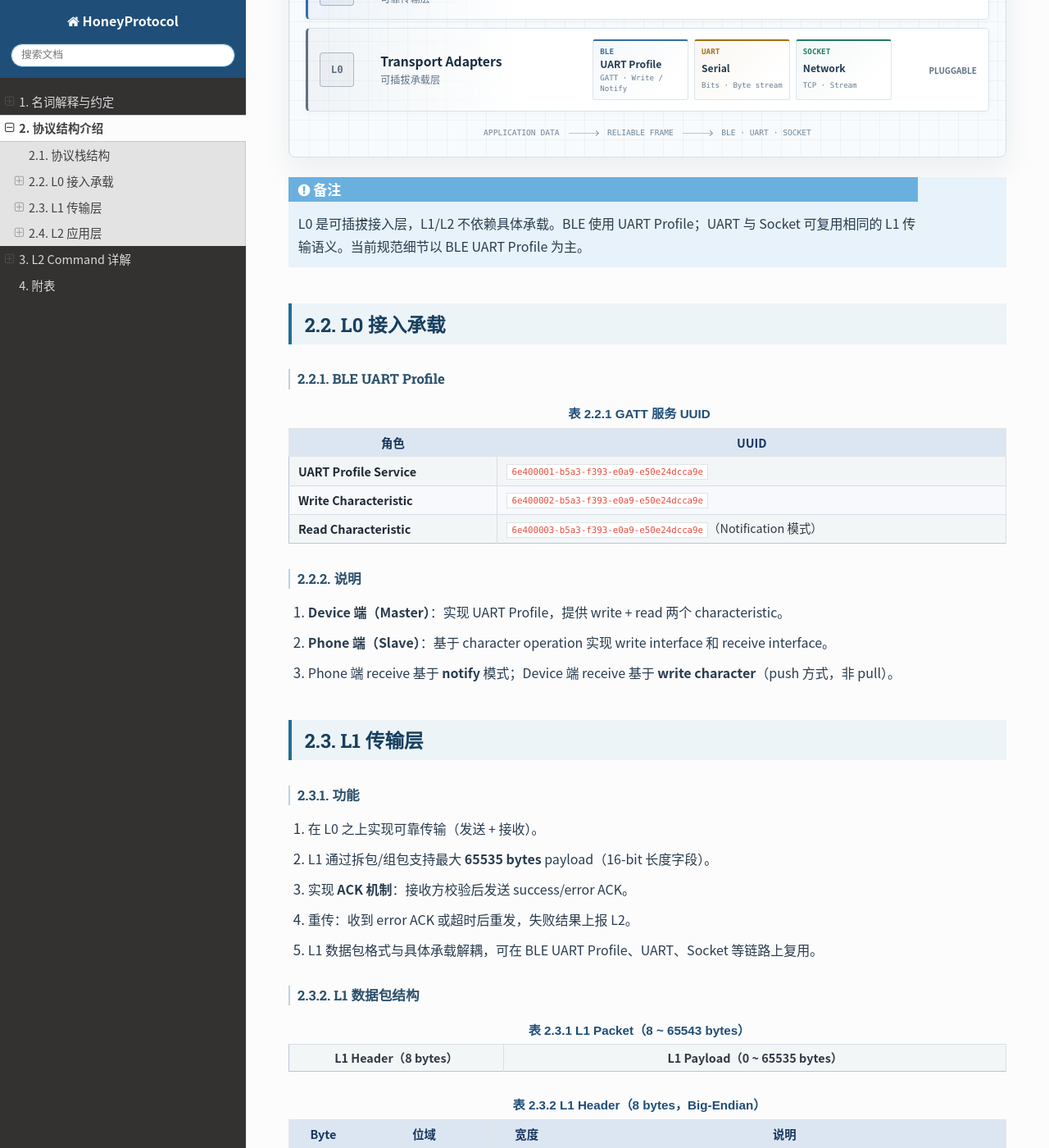
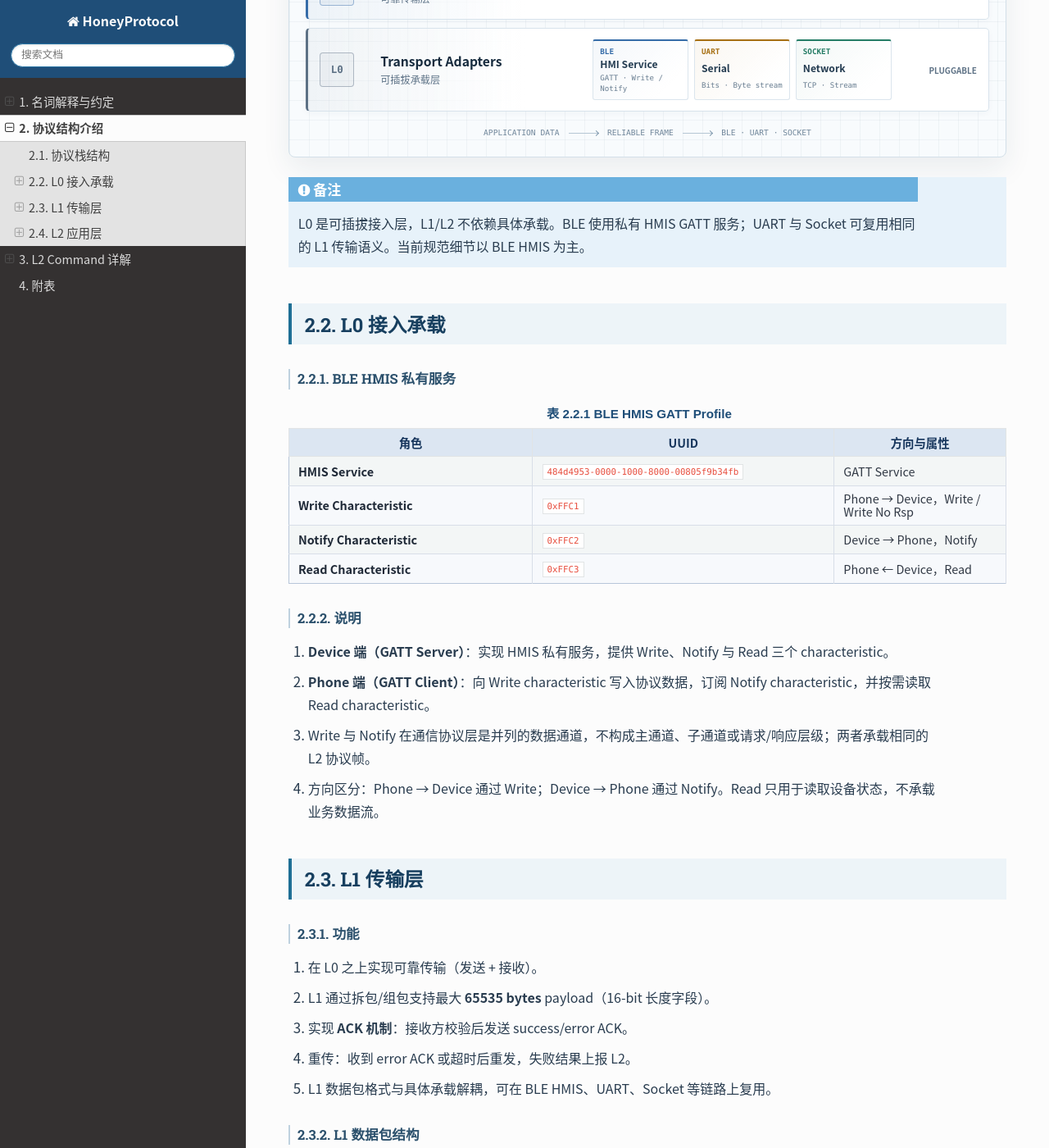
Before and after one commit to realmcu/HoneyProtocol, a Sphinx documentation site: the page built from docs/architecture.rst, in a window 1280 px wide and 1400 px high, scrolled down 567 px. Shown: the whole window at 82% size. Built offline with Sphinx 7.4.7 and the Read the Docs theme 3.1.0, drawn with Linux system fonts in a browser that asks for light colours.

Commit message:
docs: document BLE HMIS transport

```diff
--- a/docs/architecture.rst
+++ b/docs/architecture.rst
@@ -50,7 +50,7 @@
          <div class="protocol-adapters" aria-label="支持的传输承载">
            <div class="protocol-adapter protocol-adapter--ble">
              <span class="protocol-adapter__mark">BLE</span>
-             <span class="protocol-adapter__name">UART Profile</span>
+             <span class="protocol-adapter__name">HMI Service</span>
              <span class="protocol-adapter__meta">GATT · Write / Notify</span>
            </div>
            <div class="protocol-adapter protocol-adapter--uart">
@@ -74,36 +74,45 @@
 
 .. note::
 
-   L0 是可插拔接入层，L1/L2 不依赖具体承载。BLE 使用 UART Profile；UART 与 Socket 可复用相同的 L1
-   传输语义。当前规范细节以 BLE UART Profile 为主。
+   L0 是可插拔接入层，L1/L2 不依赖具体承载。BLE 使用私有 HMIS GATT 服务；UART 与 Socket 可复用相同的 L1
+   传输语义。当前规范细节以 BLE HMIS 为主。
 
-.. _l0-uart-profile-ble:
+.. _l0-hmis-ble:
 
 L0 接入承载
 -----------
 
-BLE UART Profile
-~~~~~~~~~~~~~~~~
+BLE HMIS 私有服务
+~~~~~~~~~~~~~~~~~
 
-.. table:: GATT 服务 UUID
-   :class: protocol-table columns-2
+.. list-table:: BLE HMIS GATT Profile
+   :header-rows: 1
+   :widths: 34 42 24
+   :class: protocol-table columns-3
 
-   +----------------------+-----------------------------------------------------------------+
-   | 角色                 | UUID                                                            |
-   +======================+=================================================================+
-   | UART Profile Service | ``6e400001-b5a3-f393-e0a9-e50e24dcca9e``                        |
-   +----------------------+-----------------------------------------------------------------+
-   | Write Characteristic | ``6e400002-b5a3-f393-e0a9-e50e24dcca9e``                        |
-   +----------------------+-----------------------------------------------------------------+
-   | Read Characteristic  | ``6e400003-b5a3-f393-e0a9-e50e24dcca9e``\ （Notification 模式） |
-   +----------------------+-----------------------------------------------------------------+
+   * - 角色
+     - UUID
+     - 方向与属性
+   * - HMIS Service
+     - ``484d4953-0000-1000-8000-00805f9b34fb``
+     - GATT Service
+   * - Write Characteristic
+     - ``0xFFC1``
+     - Phone → Device，Write / Write No Rsp
+   * - Notify Characteristic
+     - ``0xFFC2``
+     - Device → Phone，Notify
+   * - Read Characteristic
+     - ``0xFFC3``
+     - Phone ← Device，Read
 
 说明
 ~~~~
 
-1. **Device 端（Master）**\ ：实现 UART Profile，提供 write + read 两个 characteristic。
-2. **Phone 端（Slave）**\ ：基于 character operation 实现 write interface 和 receive interface。
-3. Phone 端 receive 基于 **notify** 模式；Device 端 receive 基于 **write character**\ （push 方式，非 pull）。
+1. **Device 端（GATT Server）**\ ：实现 HMIS 私有服务，提供 Write、Notify 与 Read 三个 characteristic。
+2. **Phone 端（GATT Client）**\ ：向 Write characteristic 写入协议数据，订阅 Notify characteristic，并按需读取 Read characteristic。
+3. Write 与 Notify 在通信协议层是并列的数据通道，不构成主通道、子通道或请求/响应层级；两者承载相同的 L2 协议帧。
+4. 方向区分：Phone → Device 通过 Write；Device → Phone 通过 Notify。Read 只用于读取设备状态，不承载业务数据流。
 
 .. _l1-transport-layer:
 
@@ -117,7 +126,7 @@ L1 传输层
 2. L1 通过拆包/组包支持最大 **65535 bytes** payload（16-bit 长度字段）。
 3. 实现 **ACK 机制**\ ：接收方校验后发送 success/error ACK。
 4. 重传：收到 error ACK 或超时后重发，失败结果上报 L2。
-5. L1 数据包格式与具体承载解耦，可在 BLE UART Profile、UART、Socket 等链路上复用。
+5. L1 数据包格式与具体承载解耦，可在 BLE HMIS、UART、Socket 等链路上复用。
 
 L1 数据包结构
 ~~~~~~~~~~~~~
--- a/docs/conventions.rst
+++ b/docs/conventions.rst
@@ -9,8 +9,8 @@
    ======== ==================================================
    术语     说明
    ======== ==================================================
-   **设备** 手环、手表、电子秤等，一般是蓝牙的 Master 端
-   **手机** 支持 BLE 的智能手机，也可能是 Bluetooth USB Dongle
+   **设备** 手环、手表、电子秤等，一般作为 BLE Peripheral / GATT Server
+   **手机** 支持 BLE 的智能手机，也可能是 Bluetooth USB Dongle，一般作为 BLE Central / GATT Client
    ======== ==================================================
 
 约定
```
Also changed, not shown: 1 other file.
